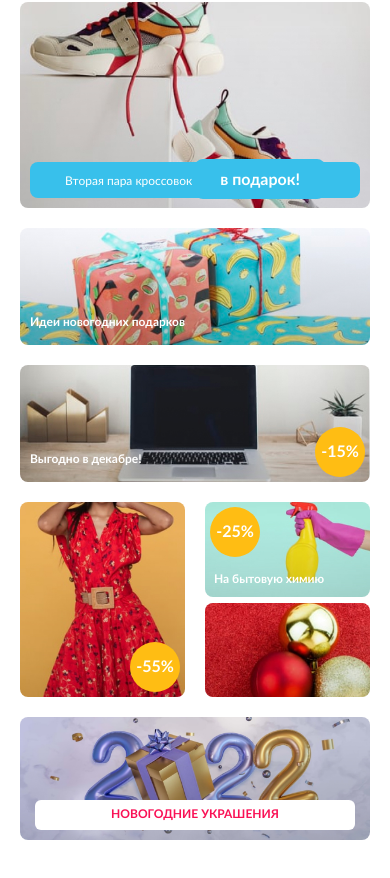
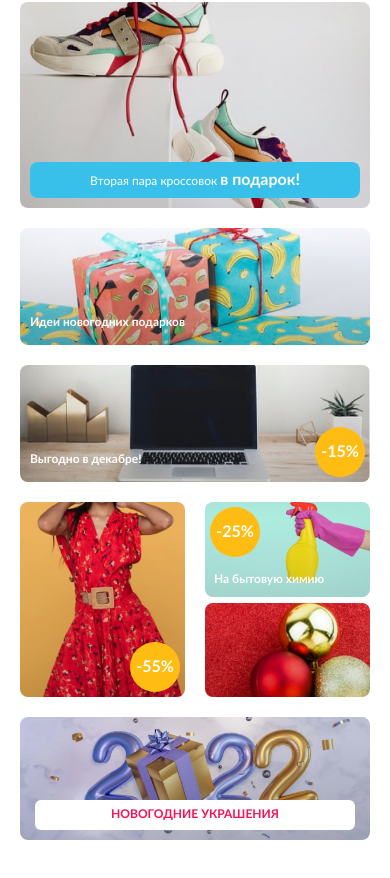
Before and after one commit to KoftAndrey/ShopOnline, a plain HTML site: page index.html in a window 390 px wide. Shown: the part 821-1699 px from the top of the page. Drawn offline with Linux system fonts and the light colour scheme.

Commit message:
minor corrections

```diff
--- a/assets/style/block-three/block-three.css
+++ b/assets/style/block-three/block-three.css
@@ -21,7 +21,7 @@
   transition: color .2s ease, background-color .2s ease;
 }
 
-.block-three__text_size_big {
+.block-three__accent-text {
   font-weight: 700;
   font-size: 56px;
 }
@@ -35,7 +35,7 @@
     padding: 24px 26px 32px 26px;
   }
 
-  .block-three__text_size_big {
+  .block-three__accent-text {
     font-size: 40px;
   }
 }
@@ -57,7 +57,7 @@
     border-radius: 12px;
   }
 
-  .block-three__text_size_big {
+  .block-three__accent-text {
     font-size: 26px;
   }
 }
@@ -72,7 +72,7 @@
     border-radius: 8px;
   }
 
-  .block-three__text_size_big {
+  .block-three__accent-text {
     font-size: 16px;
   }
 }
--- a/index.html
+++ b/index.html
@@ -192,7 +192,7 @@
 
           <img class="promo__card-background" src="assets/style/block-three/img/block-3_01.jpg" alt="Фотография акционного товара">
 
-          <p class="block-three__text">Вторая пара кроссовок <span class="block-three__text block-three__text_size_big">в&#160;подарок!</span></p>
+          <p class="block-three__text">Вторая пара кроссовок <span class="block-three__accent-text">в&#160;подарок!</span></p>
 
           </a>
 
```
